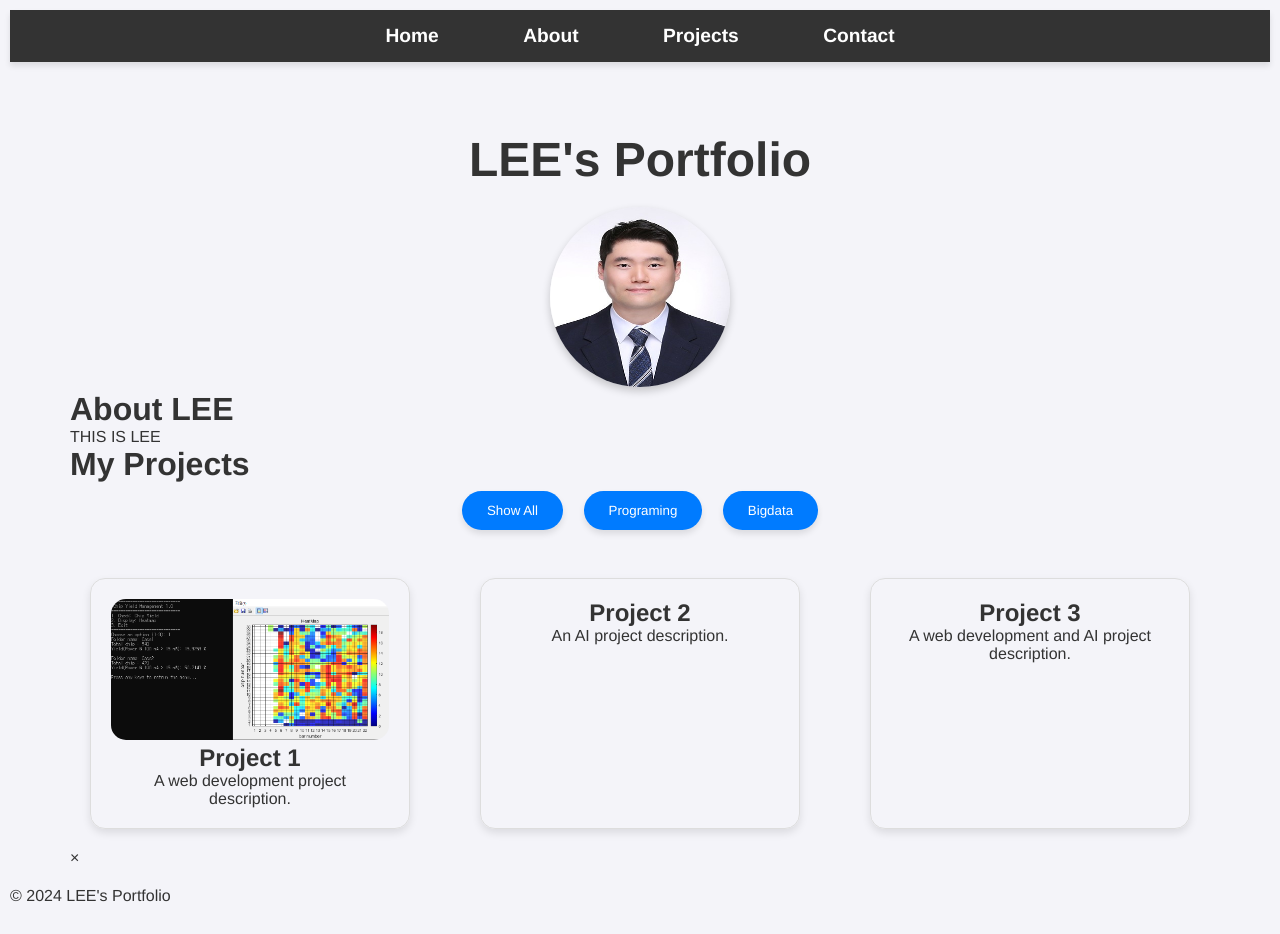
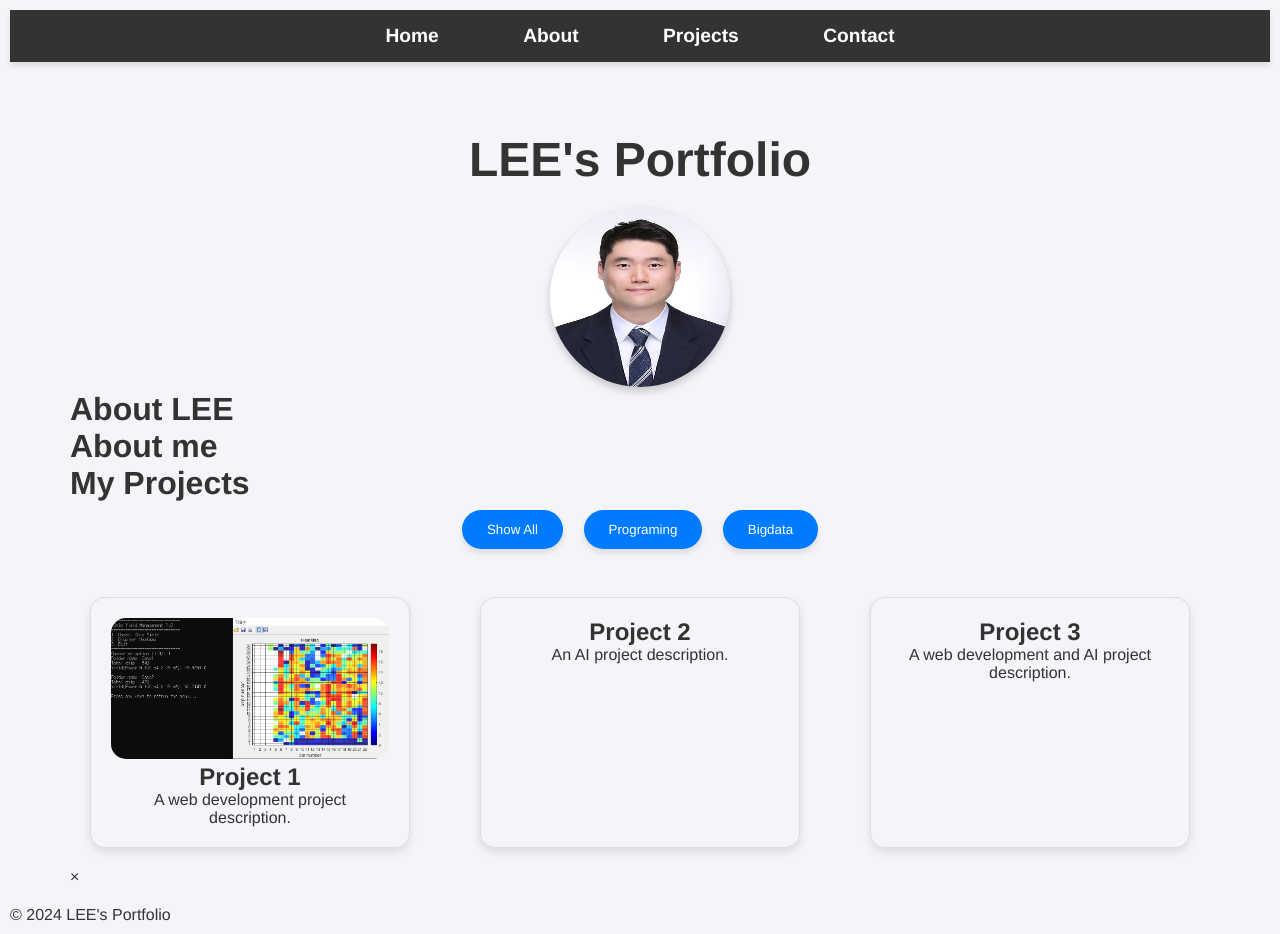
Before and after one commit to Yeonwoo-code/Portfolio, a Jekyll site: the page built from index.md, in a window 1280 px wide and 934 px high. Built offline with Jekyll 4.4.1, drawn with Linux system fonts in a browser that asks for light colours.

Commit message:
Update about.html

```diff
--- a/_includes/about.html
+++ b/_includes/about.html
@@ -1 +1,3 @@
-THIS IS LEE
+<div class="index">
+      <h1> About me </h1>
+</div>
```
